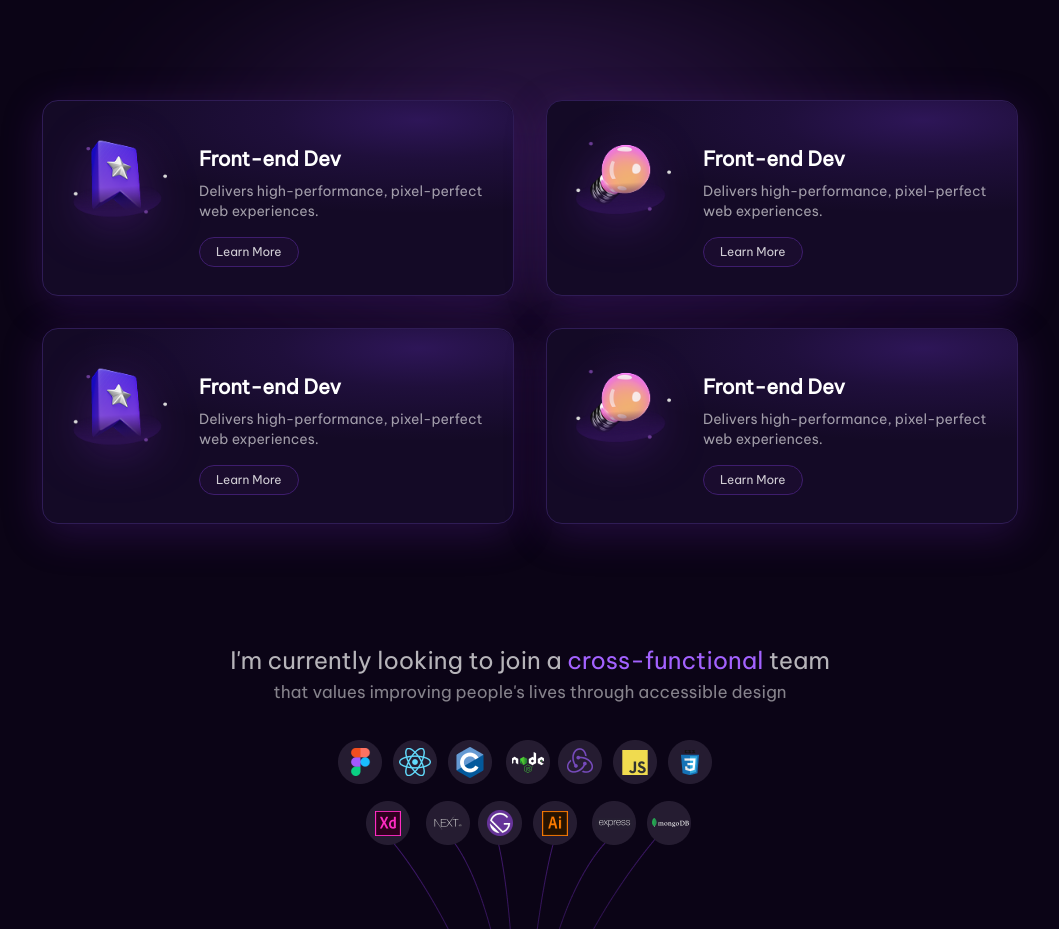
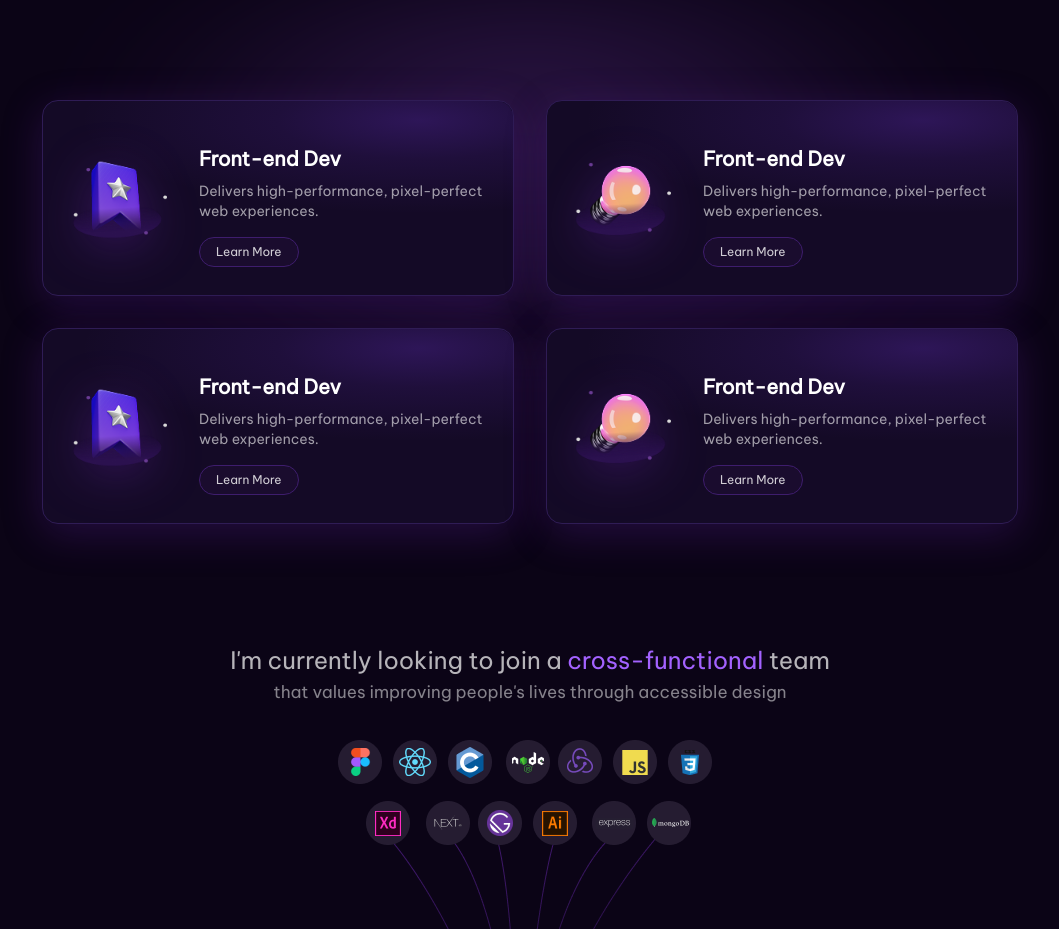
Before and after one commit to VyD1nk1902/Portfolio-VyD-Website, a Next.js app: page / in a window 1280 px wide. Shown: the part 860-1789 px from the top of the page, without its empty margins (110-1169 px from the left). Built offline with nearby package versions, Linux system fonts and the light colour scheme.

Commit message:
Fix minor bugs

```diff
--- a/src/components/WorkExperience.tsx
+++ b/src/components/WorkExperience.tsx
@@ -56,12 +56,13 @@ const WorkExperience = () => {
             ></div>
 
             {/* Content Wrapper */}
-            <div className="relative flex flex-col sm:flex-row items-center sm:items-start gap-4 sm:gap-6 md:gap-8">
+            <div className="relative flex flex-col sm:flex-row items-center gap-4 sm:gap-6 md:gap-8">
               <div className="relative shrink-0 w-16 h-16 sm:size-20 md:size-24 transition-transform duration-300 group-hover:-translate-y-2">
                 <Image
                   src={item.img}
                   alt="item.title"
                   fill
+                  sizes="100px"
                   className="object-contain drop-shadow-[0_8px_24px_rgba(113,39,186,0.35)]"
                 />
               </div>
```
